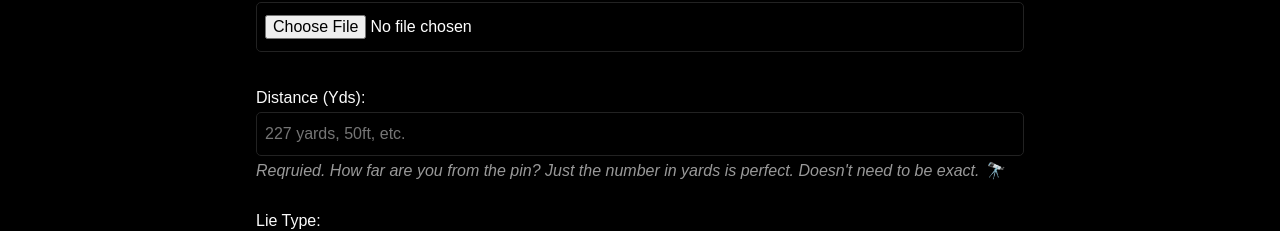
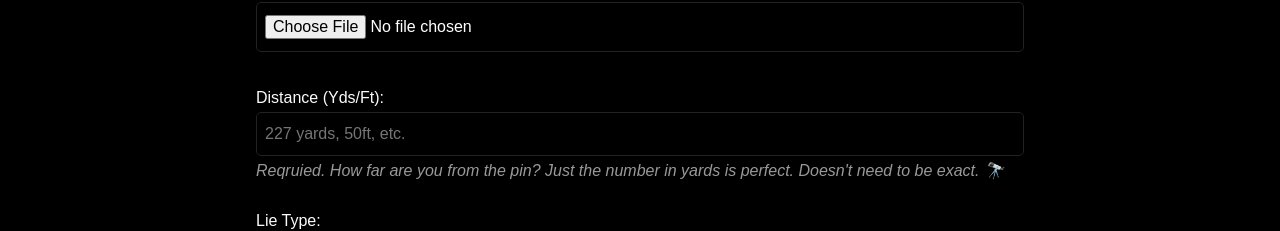
Before and after one commit to JSCHLTE/ForeSight-Caddy, a React (Vite) app: page /caddy in a window 1280 px wide. Shown: the part 452-683 px from the top of the page. Built offline with nearby package versions, Linux system fonts and the light colour scheme; a web font is replaced by a local one.

Commit message:
Small typo fix

```diff
--- a/src/comps/Form.jsx
+++ b/src/comps/Form.jsx
@@ -142,7 +142,7 @@ const Form = () => {
         </label> : ''}
 
         <label>
-        Distance (Yds):
+        Distance (Yds/Ft):
         <input type="text" placeholder="227 yards, 50ft, etc." name="distance" onChange={handleChange} value={formData.distance} required/>
         <p>Reqruied. How far are you from the pin? Just the number in yards is perfect. Doesn't need to be exact. 🔭</p>
         </label>
```
